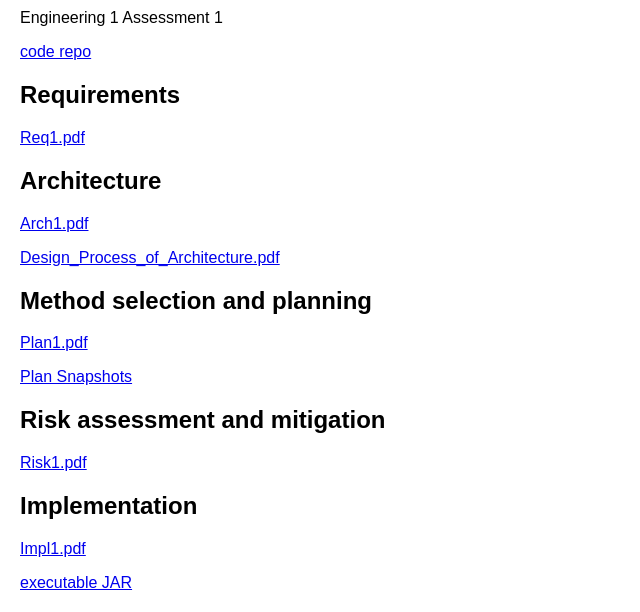
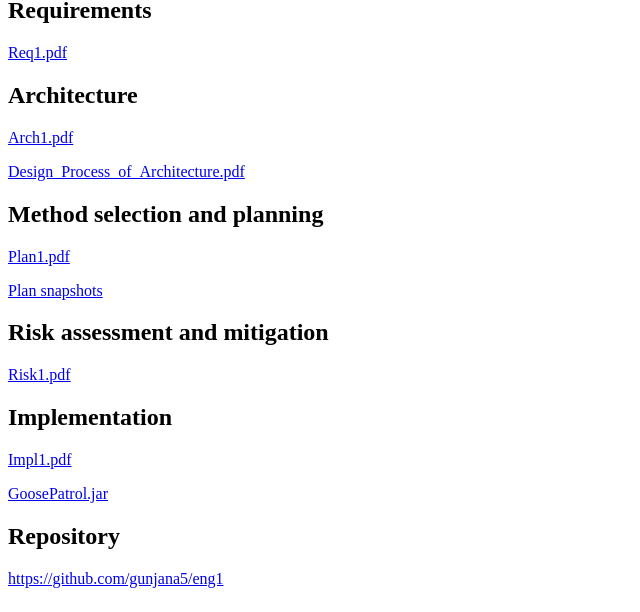
Before and after one commit to gunjana5/eng1, a plain HTML site: page website/index.html in a window 1280 px wide. Shown: the part 196-808 px from the top of the page, without its empty margins (0-640 px from the left). Drawn offline with Linux system fonts and the light colour scheme.

```diff
--- a/website/index.html
+++ b/website/index.html
@@ -1,30 +1,32 @@
 <!DOCTYPE html>
-<html>
+<html lang="en">
 <head>
+<meta charset="utf-8">
 <title>Goose Patrol</title>
-<link rel="icon" href="logo.png">
-<style>
-body {font-family: Arial; margin: 20px;}
-img {width: 96px;}
-</style>
 </head>
 <body>
-<img src="logo.png" alt="Goose Patrol logo">
+<img src="logo.png" alt="Goose Patrol logo" width="96">
 <h1>Goose Patrol</h1>
-<p>Engineering 1 Assessment 1</p>
-<p><a href="https://github.com/gunjana5/eng1">code repo</a></p>
+
 <h2>Requirements</h2>
 <p><a href="pdfs/Req1.pdf">Req1.pdf</a></p>
+
 <h2>Architecture</h2>
 <p><a href="pdfs/Arch1.pdf">Arch1.pdf</a></p>
 <p><a href="architecture_evidence/Design_Process_of_Architecture.pdf">Design_Process_of_Architecture.pdf</a></p>
+
 <h2>Method selection and planning</h2>
 <p><a href="pdfs/Plan1.pdf">Plan1.pdf</a></p>
-<p><a href="plan.html">Plan Snapshots</a></p>
+<p><a href="plan.html">Plan snapshots</a></p>
+
 <h2>Risk assessment and mitigation</h2>
 <p><a href="pdfs/Risk1.pdf">Risk1.pdf</a></p>
+
 <h2>Implementation</h2>
 <p><a href="pdfs/Impl1.pdf">Impl1.pdf</a></p>
-<p><a href="GoosePatrol.jar">executable JAR</a></p>
+<p><a href="GoosePatrol.jar">GoosePatrol.jar</a></p>
+
+<h2>Repository</h2>
+<p><a href="https://github.com/gunjana5/eng1">https://github.com/gunjana5/eng1</a></p>
 </body>
 </html>
```
Also changed, not shown: 5 other files.
